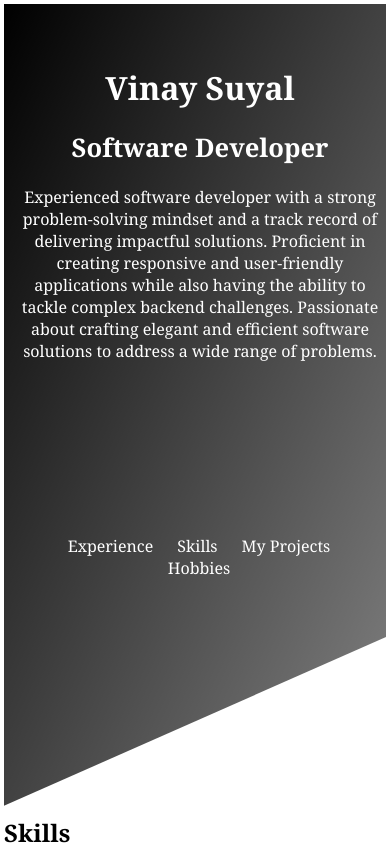
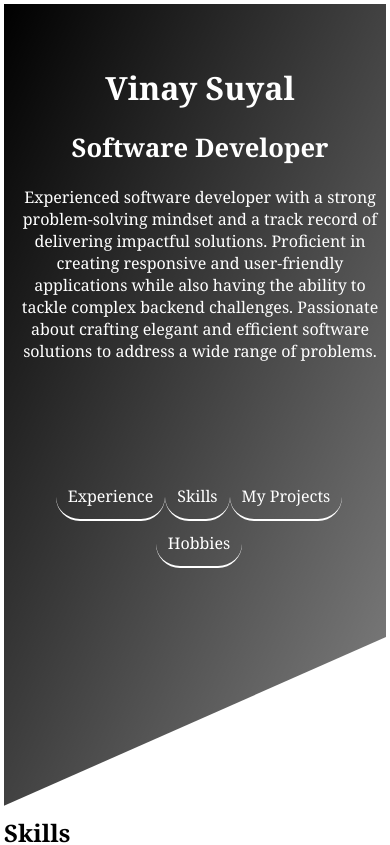
Before and after one commit to vinaysuyal/vinaysuyalPortfolio, a React (Create React App) app: page / in a window 390 px wide. Shown: the top 845 px of the page. Built offline with nearby package versions, Linux system fonts and the light colour scheme.

Commit message:
UI CHanged

```diff
--- a/src/App.css
+++ b/src/App.css
@@ -228,8 +228,10 @@ body {
   }
   .nav__list_item--header {
     display: inline-block;
+    margin-bottom: 25px;
   }
   .nav__list_item--header a {
     display: inline;
+    border-bottom: 2px white solid;
   }
 }
```
